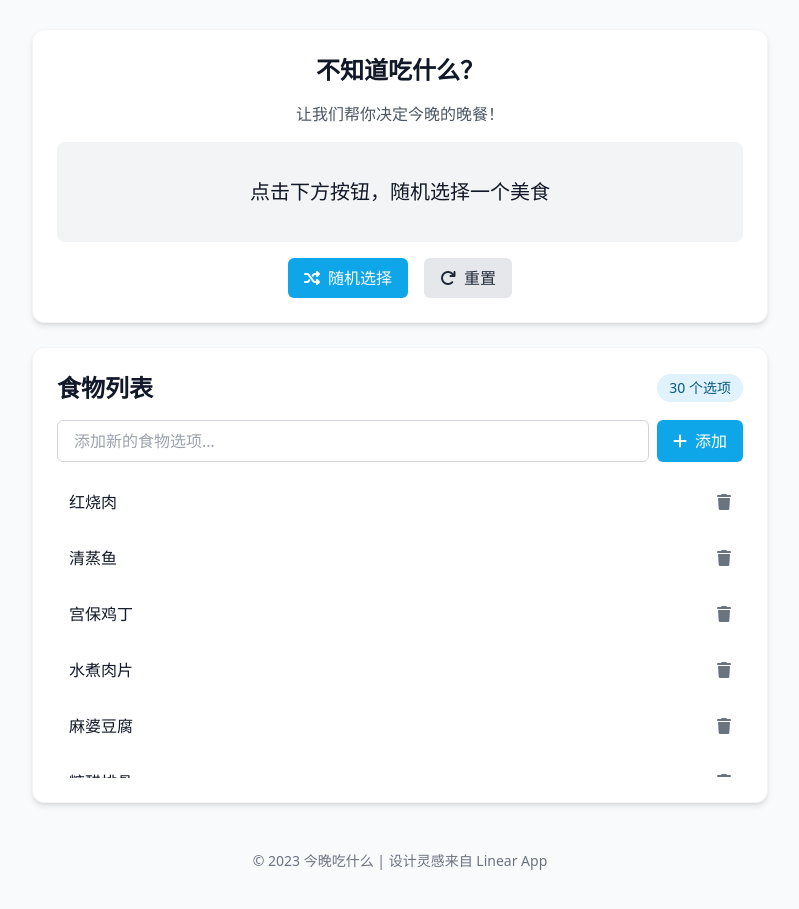
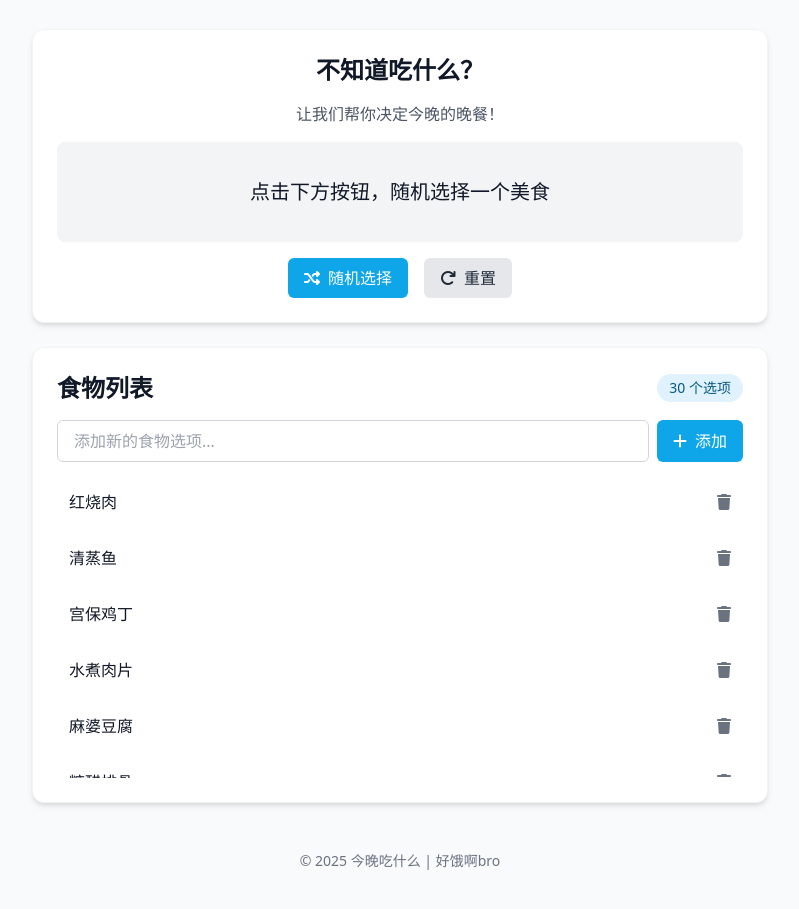
Before and after one commit to NICKLING017/whats-for-dinner-tonight, a plain HTML site: page index.html in a window 1280 px wide. Shown: the part 75-984 px from the top of the page, without its empty margins (240-1039 px from the left). Drawn offline with nearby package versions, Linux system fonts and the light colour scheme.

Commit message:
Update index.html

```diff
--- a/index.html
+++ b/index.html
@@ -117,7 +117,7 @@
 
         <!-- 页脚 -->
         <footer class="text-center text-gray-500 dark:text-gray-400 text-sm py-4">
-            <p>© 2023 今晚吃什么 | 设计灵感来自 Linear App</p>
+            <p>© 2025 今晚吃什么 | 好饿啊bro</p>
         </footer>
     </div>
 
```
